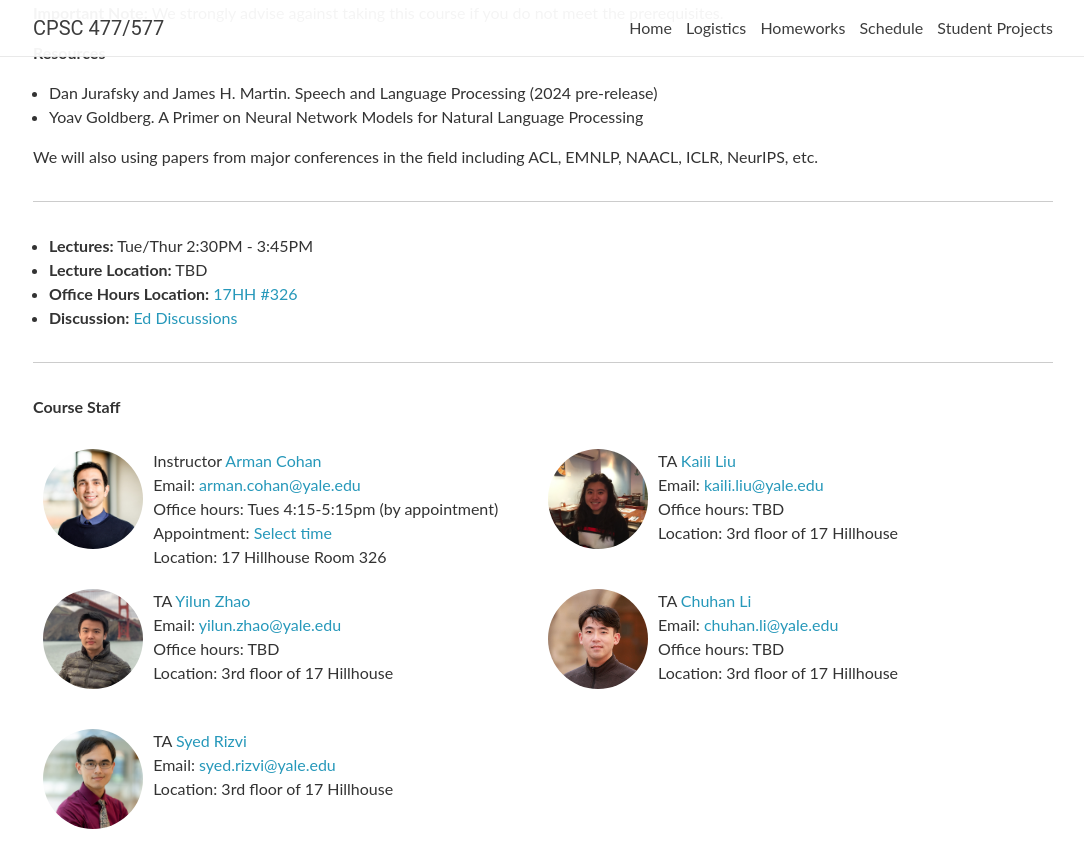
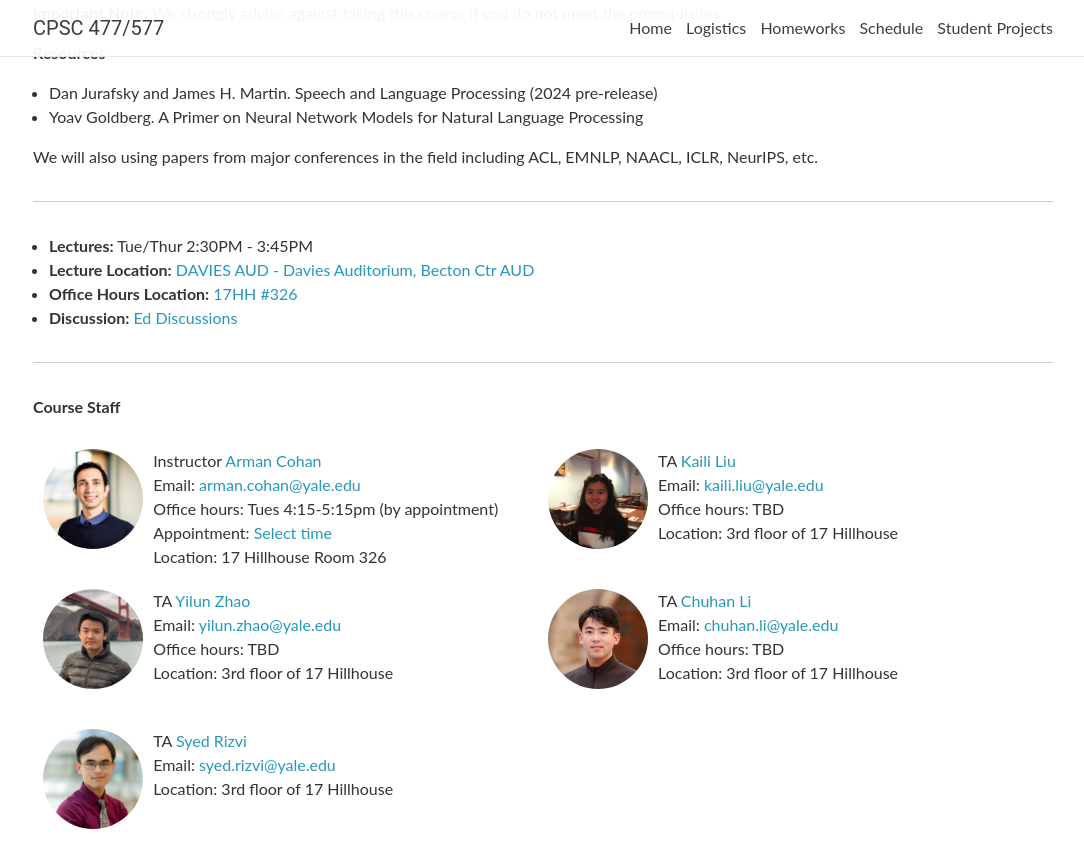
Before and after one commit to yale-nlp/cpsc477, a Jekyll site: the page built from _pages/about.md, in a window 1280 px wide and 900 px high, scrolled down 1007 px. Shown: the top 868 px of the window, without its empty margins (97-1181 px from the left). Built offline with Jekyll 4.4.1, drawn with Linux system fonts in a browser that asks for light colours; nearby versions of some CDN libraries; comment, search, counter and statistics services are not loaded.

Commit message:
update location

```diff
--- a/_pages/about.md
+++ b/_pages/about.md
@@ -53,8 +53,8 @@ We will also using papers from major conferences in the field including ACL, EMN
 ***
 
 - **Lectures:** Tue/Thur 2:30PM - 3:45PM
-- **Lecture Location:**  TBD
+- **Lecture Location:**  [DAVIES AUD - Davies Auditorium, Becton Ctr AUD](https://map.yale.edu/?id=1910#!m/563685)
 - **Office Hours Location:** [17HH #326](https://maps.app.goo.gl/uySqex4xtLZH2KAK9){:target="\_blank"}
-- **Discussion:** [Ed Discussions](https://edstem.org/){:target="\_blank"}
+- **Discussion:** [Ed Discussions](https://edstem.org/us/courses/70268/){:target="\_blank"}
 
 ***
```
